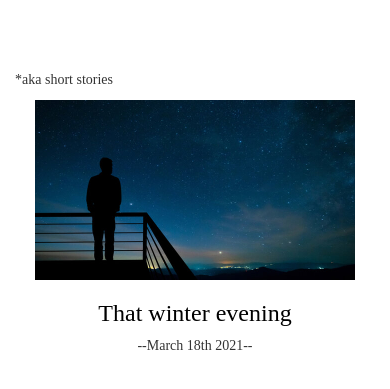
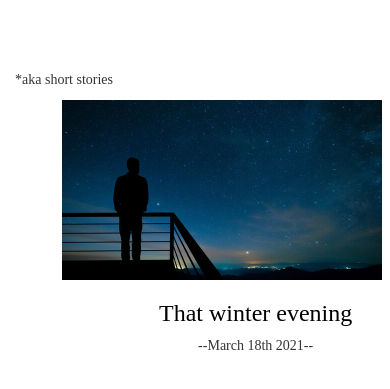
Before and after one commit to vaibhav-a-porwal/My-blogging-website, a Django app: page / in a window 390 px wide. Shown: the part 50-439 px from the top of the page. Run offline with Django 3.2, Linux system fonts and the light colour scheme; data comes from the database, SQL or seed files in the repository; some libraries are stand-ins or nearby versions.

Commit message:
changed positioning according to different laptop screens

```diff
--- a/blogs/static/css/blogs.css
+++ b/blogs/static/css/blogs.css
@@ -15,8 +15,10 @@ a{
     display: flex;
     z-index: -3;
     margin-bottom: 120px;
+    margin-left: 15%;
     display: grid;
     grid-template-columns: repeat(auto-fill, minmax(300px, 1fr));
+    justify-items: center;
 }
 
 .nav{
@@ -49,6 +51,7 @@ a{
 
 .description{
     font-size: 18px;
+    width: 180%;
     letter-spacing: 1.2px;
     font-family: Century;
 }
@@ -67,9 +70,23 @@ p{
     height: 150px;
 }
 
+.right{
+    margin-left: 22%;
+}
+
+@media (max-width: 1800px){
+    .description{
+        width: 150%;
+    }
+}
+
 @media (max-width: 1100px){
     .img{
         display: none !important;
+    }
+
+    .description{
+        width: 100%;
     }
 }
 
```
